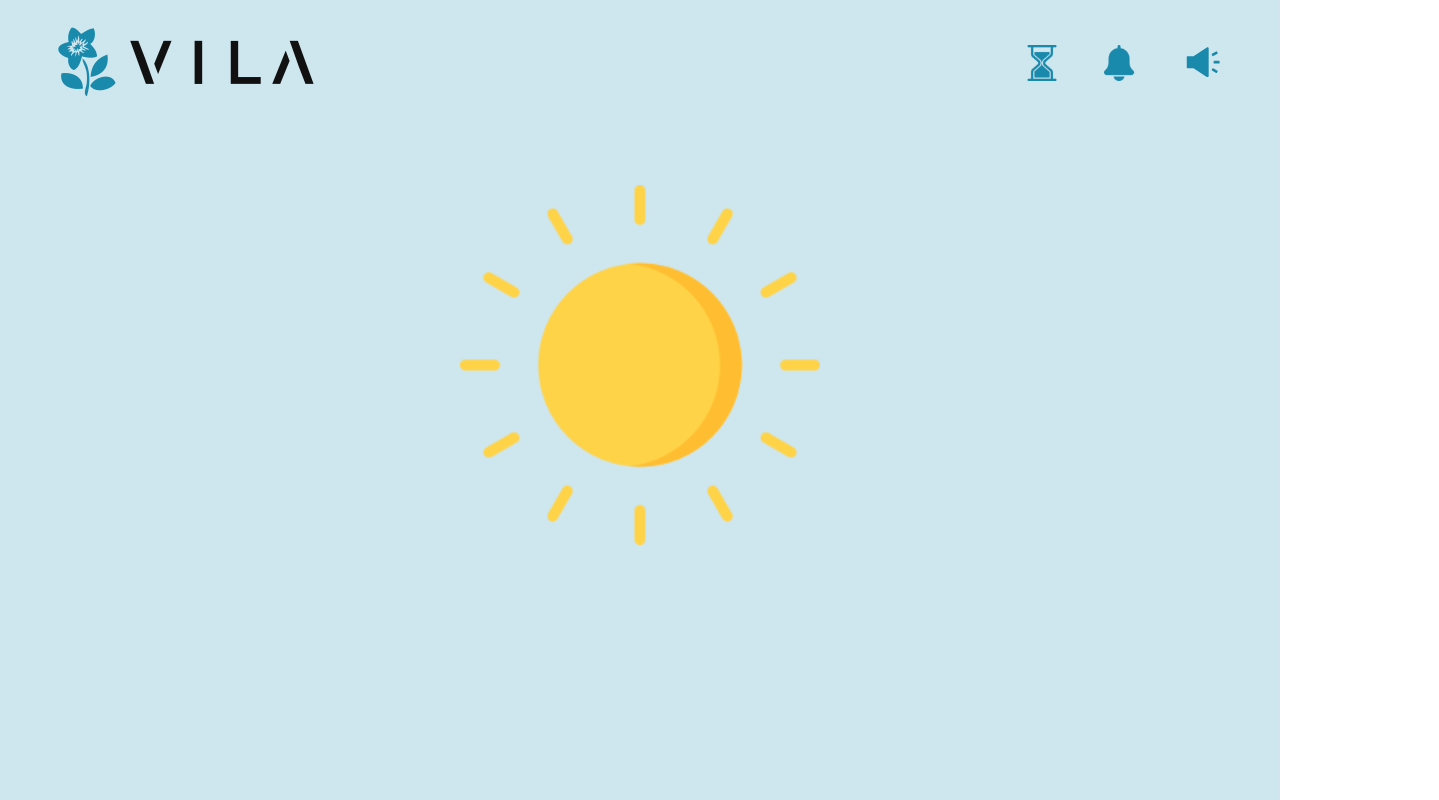
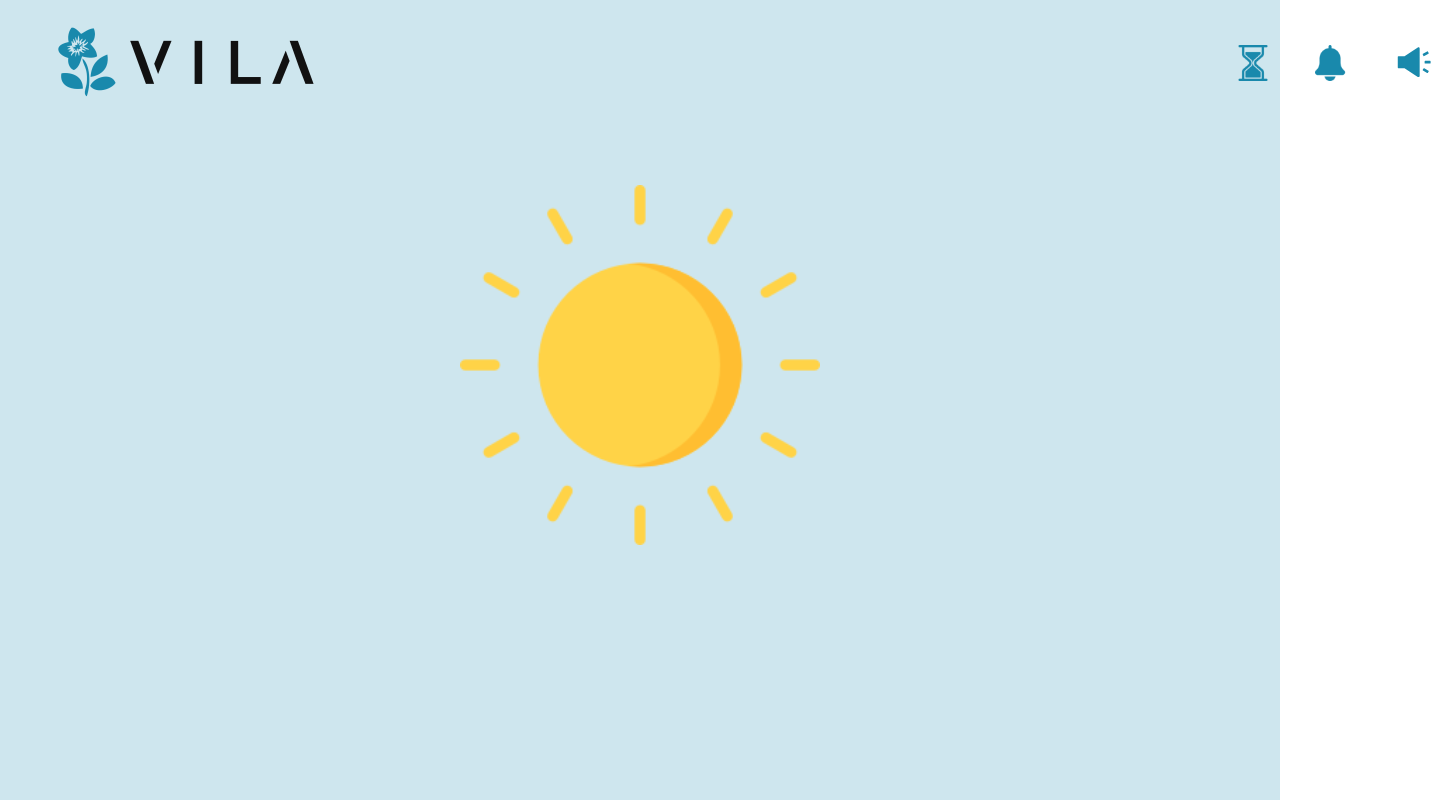
Before and after one commit to moeabdulnas/vila, a React (Create React App) app in the folder client/: page / in a window 1280 px wide. Shown: the whole page, 1439 px wide, since content can reach past the window. Built offline with nearby package versions, Linux system fonts and the light colour scheme.

Commit message:
Absolute positioning for options. Now it doesnt push down the sun.  But it breaks width, better at least

```diff
--- a/client/src/components/Options.css
+++ b/client/src/components/Options.css
@@ -27,6 +27,11 @@ img {
     margin: auto;
 }
 
+@media screen and (min-width: 450px) {
+    .Container {
+        position: absolute;;
+    }
+}
 /*
 Hover effect attempt on buttons/doesn't work now
 .option:after {
```
